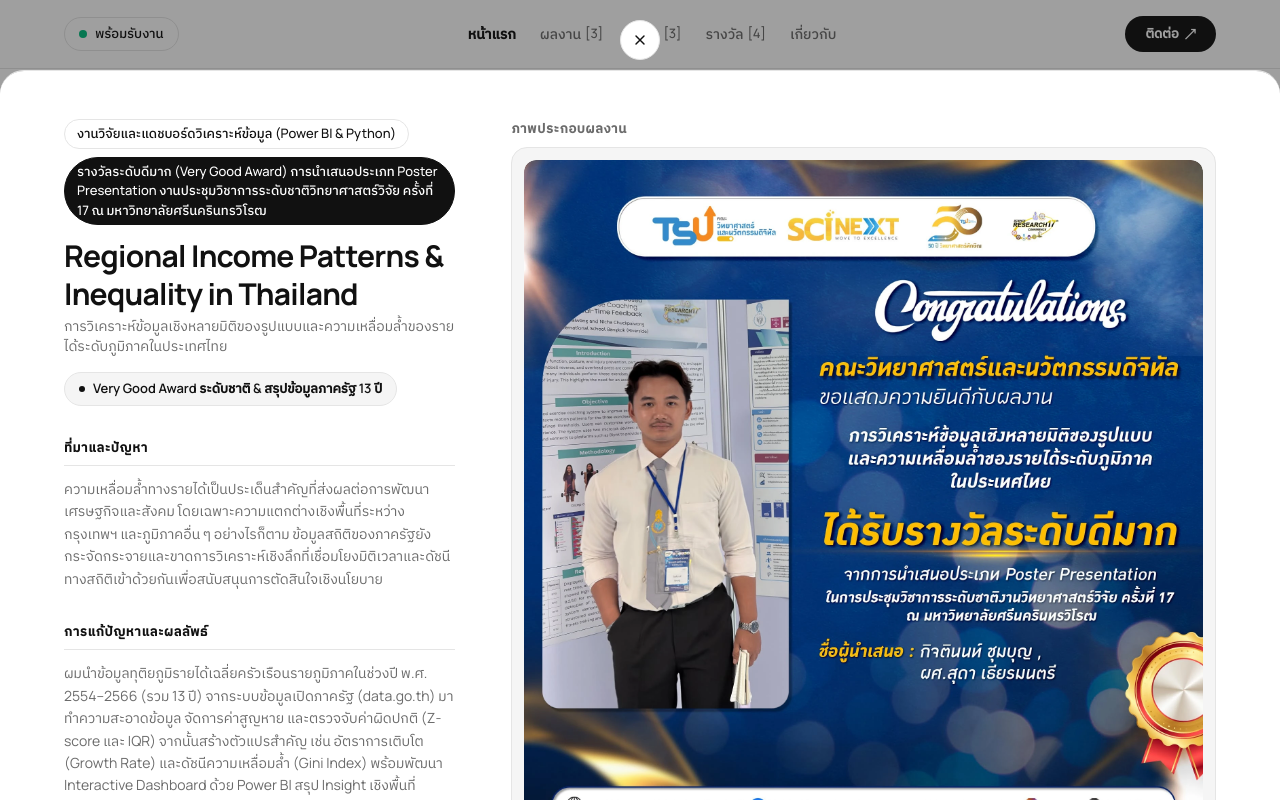
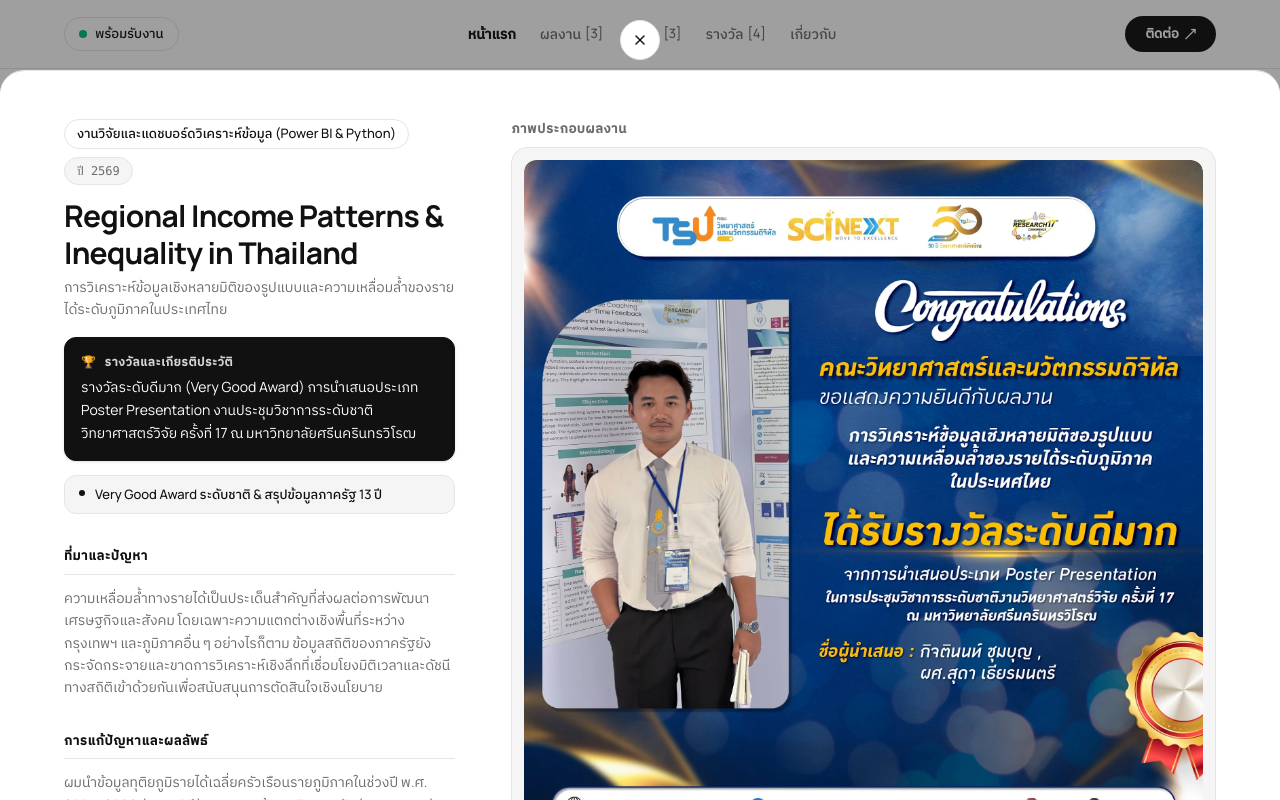
Before and after one commit to kittinon12548-maker/Kittinon.portfolio, a Next.js app: page / in a window 1280 px wide. Both pictures are taken after a click on the button 245 px from the left and 1630 px from the top of the page. Shown: the part 1230-2030 px from the top of the page. Built offline with nearby package versions, Linux system fonts and the light colour scheme.

Commit message:
fix(ui): improve project modal award container and prevent text clipping

```diff
--- a/components/ProjectModal.tsx
+++ b/components/ProjectModal.tsx
@@ -11,7 +11,6 @@ export default function ProjectModal({ project, onClose }: { project: Project |
   const closeRef = useRef<HTMLButtonElement>(null);
   const sheetRef = useRef<HTMLDivElement>(null);
   const infoRef = useRef<HTMLDivElement>(null);
-  const [infoTop, setInfoTop] = useState(0);
   const open = project !== null;
 
   useEffect(() => {
@@ -38,19 +37,6 @@ export default function ProjectModal({ project, onClose }: { project: Project |
 
   const [mounted, setMounted] = useState(false);
   useEffect(() => setMounted(true), []);
-
-  useEffect(() => {
-    const sheet = sheetRef.current;
-    const info = infoRef.current;
-    if (!sheet || !info) return;
-    const BOTTOM_GAP = 24;
-    const update = () => setInfoTop(Math.min(0, sheet.clientHeight - info.offsetHeight - BOTTOM_GAP * 2));
-    update();
-    const ro = new ResizeObserver(update);
-    ro.observe(sheet);
-    ro.observe(info);
-    return () => ro.disconnect();
-  }, [shown, mounted]);
 
   const p = shown;
   if (!mounted) return null;
@@ -91,18 +77,18 @@ export default function ProjectModal({ project, onClose }: { project: Project |
         }`}
       >
         {p && (
-          <div className="mx-auto max-w-6xl">
+          <div className="mx-auto max-w-6xl pb-24">
             <div className="grid gap-12 lg:grid-cols-[1fr_1.8fr] lg:gap-14">
-              {/* Left Column: Project Overview & Specs (Sticky) */}
-              <div ref={infoRef} className="lg:sticky lg:self-start space-y-8" style={{ top: infoTop }}>
+              {/* Left Column: Project Overview & Specs */}
+              <div ref={infoRef} className="space-y-8 lg:self-start">
                 <div>
                   <div className="flex flex-wrap items-center gap-2 mb-3">
                     <span className="rounded-full border border-[#E5E5E5] bg-white px-3 py-1 text-[13px] font-medium text-[#111111]">
                       {p.category}
                     </span>
-                    {p.award && (
-                      <span className="rounded-full border border-[#111111] bg-[#111111] px-3 py-1 text-[13px] font-medium text-white">
-                        {p.award}
+                    {p.year && (
+                      <span className="rounded-full border border-[#E5E5E5] bg-[#F5F5F5] px-3 py-1 font-mono text-[12px] text-[#6B6B6B]">
+                        ปี {p.year}
                       </span>
                     )}
                   </div>
@@ -110,11 +96,25 @@ export default function ProjectModal({ project, onClose }: { project: Project |
                   <h2 id="project-title" className="text-2xl sm:text-3xl font-bold tracking-tight text-[#111111] leading-tight">
                     {p.title}
                   </h2>
-                  <p className="mt-1 text-sm text-[#6B6B6B]">{p.subtitle}</p>
+                  <p className="mt-1 text-sm text-[#6B6B6B] leading-relaxed">{p.subtitle}</p>
 
+                  {/* Award Recognition Box */}
+                  {p.award && (
+                    <div className="mt-4 rounded-xl border border-[#111111] bg-[#111111] p-4 text-white shadow-sm">
+                      <div className="flex items-center gap-2 text-xs font-semibold uppercase tracking-wider text-neutral-300 mb-1.5">
+                        <span aria-hidden>🏆</span>
+                        <span>รางวัลและเกียรติประวัติ</span>
+                      </div>
+                      <p className="text-[14px] leading-relaxed text-white">
+                        {p.award}
+                      </p>
+                    </div>
+                  )}
+
+                  {/* Key Metric */}
                   {p.metric && (
-                    <div className="mt-4 inline-flex items-center gap-2 rounded-full border border-[#E5E5E5] bg-[#F5F5F5] px-3.5 py-1.5 text-[13px] font-semibold text-[#111111]">
-                      <span className="size-1.5 rounded-full bg-[#111111]" />
+                    <div className="mt-3.5 flex items-start gap-2.5 rounded-xl border border-[#E5E5E5] bg-[#F5F5F5] px-3.5 py-2 text-[13px] font-medium text-[#111111] leading-relaxed">
+                      <span className="mt-1.5 size-1.5 shrink-0 rounded-full bg-[#111111]" />
                       <span>{p.metric}</span>
                     </div>
                   )}
```
